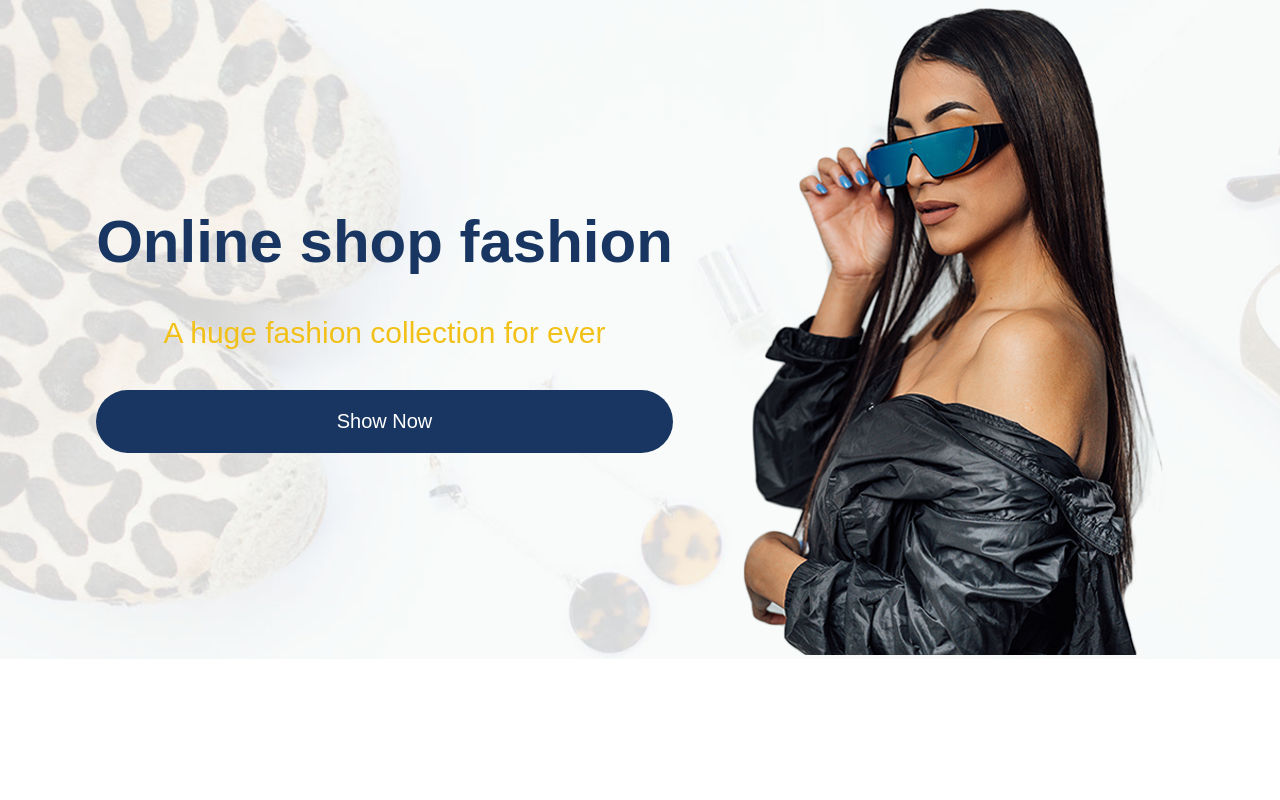
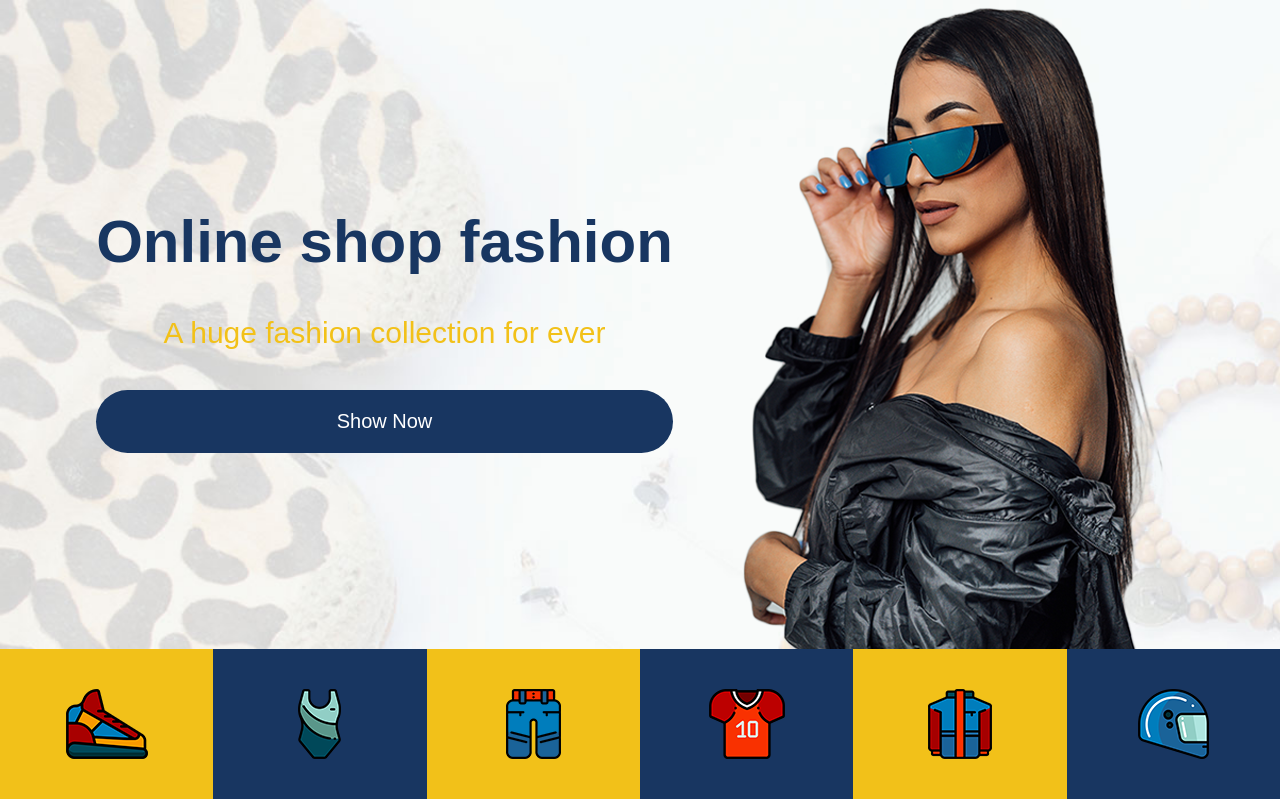
Before and after one commit to MahsumaRezai/Online_Shop_fashion, a React (Create React App) app: page / in a window 1280 px wide. Built offline with nearby package versions, Linux system fonts and the light colour scheme.

Commit message:
add about page

```diff
--- a/src/App.js
+++ b/src/App.js
@@ -1,11 +1,13 @@
 import { Fragment } from "react";
 import Homeone from "./Pages/Homeone";
+import HomeHeader from "./Componet/HomeHeader/HomeHeader";
 
 function App() {
 
   return (
     <Fragment>
       <Homeone />
+      <HomeHeader/>
     </Fragment>
   )
 }
--- /dev/null
+++ b/src/Componet/HomeHeader/HomeHeader.js
@@ -0,0 +1,45 @@
+import img1 from '../images/shoes.png';
+import img2 from '../images/wear.png';
+import img3 from '../images/pent.png';
+import img4 from '../images/t_shart.png';
+import img5 from '../images/jakit.png';
+import img6 from '../images/helbet.png';
+
+
+
+
+import classes from './HomeHeader.module.css'
+const HomeHeader = (props) => {
+    return (
+        <div className={classes.content}>
+            <div className={classes.cartOne}>
+                <img src={img1} alt="hi" />
+
+            </div>
+            <div className={classes.cartTwo}>
+                <img src={img2} alt="hi" />
+
+            </div>
+            <div className={classes.cartOne}>
+                <img src={img3} alt="hi" />
+
+            </div>
+            <div className={classes.cartTwo}>
+                <img src={img4} alt="hi" />
+
+            </div>
+
+            <div className={classes.cartOne}>
+                <img src={img5} alt="hi" />
+
+            </div>
+            <div className={classes.cartTwo}>
+                <img src={img6} alt="hi" />
+
+            </div>
+
+
+        </div>
+    )
+}
+export default HomeHeader;
--- /dev/null
+++ b/src/Componet/HomeHeader/HomeHeader.module.css
@@ -0,0 +1,28 @@
+.content {
+    display: flex;
+    flex-direction: row;
+    gap: 0px;
+    margin-top: -10px
+
+}
+.cartOne {
+    background: #f2c119;
+    width: 300px;
+    height: 150px;
+    display: flex;
+    flex-direction: row;
+    justify-content: center;
+    align-items: center;
+
+}
+.cartTwo {
+    background: #183661;
+    width: 300px;
+    height: 150px;
+    display: flex;
+    flex-direction: row;
+    justify-content: center;
+    align-items: center;
+
+
+}
```
Also changed, not shown: src/Componet/images/wear.png (renamed from src/Componet/images/underwear.png).
